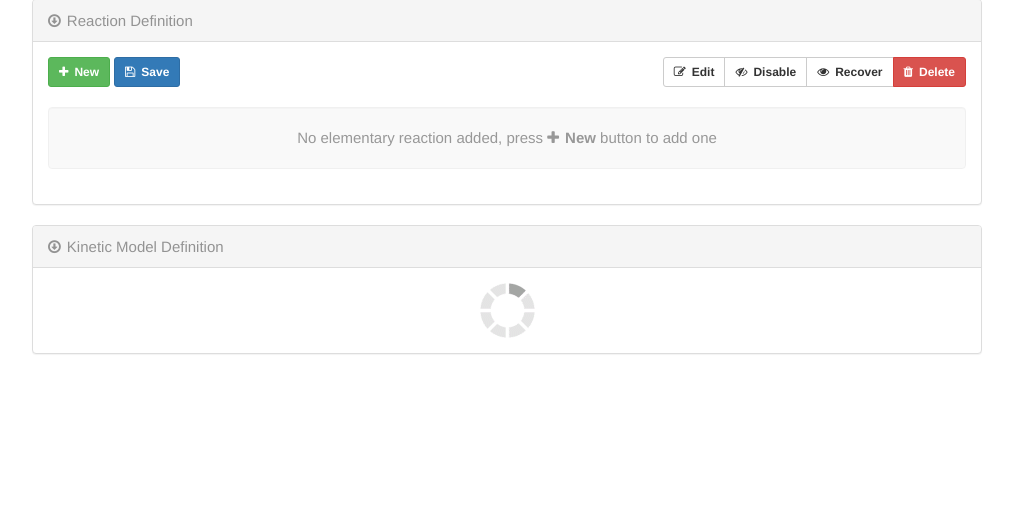
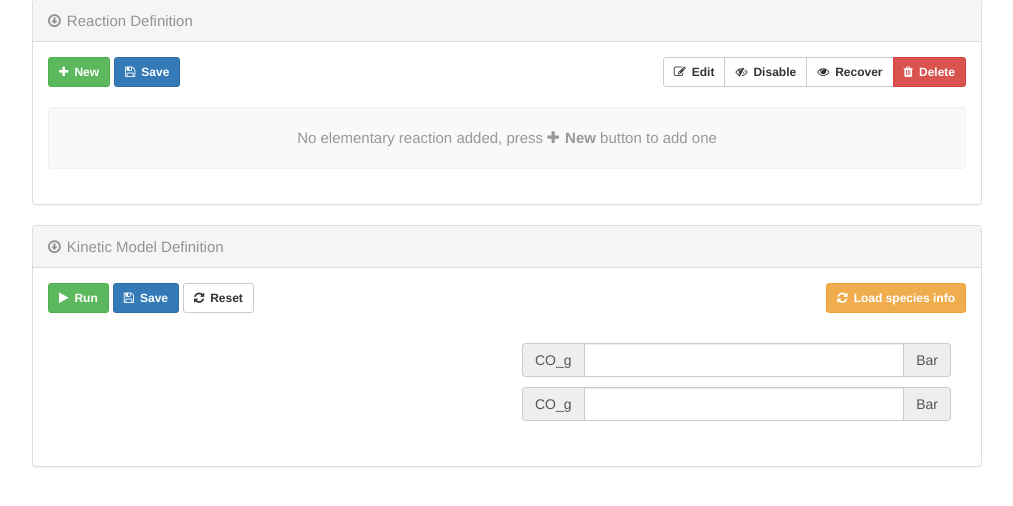
Before and after one commit to PytLab/scaks-hub, a Flask app: page /model/ in a window 1280 px wide. Shown: the part 181-687 px from the top of the page, without its empty margins (133-1146 px from the left). Run offline with Flask 2, Linux system fonts and the light colour scheme; some libraries are stand-ins or nearby versions.

Commit message:
添加model相关的按钮组

```diff
--- a/app/templates/model/model.html
+++ b/app/templates/model/model.html
@@ -3,7 +3,7 @@
 {% block content %}
 {% include "nav/navtabs.html" %}
 {% include "files/file_path.html" %}
-{% include "model/rxn_panel.html" %}
+{% include "model/panels.html" %}
 {% endblock %}
 
 {% block script %}
--- /dev/null
+++ b/app/templates/model/model_buttons.html
@@ -0,0 +1,14 @@
+<!-- Reactions buttons -->
+<div class="row">
+    <div class="col-sm-6 col-md-6 with-margin-bottom">
+        <button type="button" id="run-model" class="btn btn-sm btn-success"><i class="fa fa-play"></i><b>Run</b></button>
+        <button type="button" id="save-model" class="btn btn-sm btn-primary"><i class="fa fa-floppy-o"></i><b>Save</b></button>
+        <button type="button" id="reset-model" class="btn btn-sm btn-default"><i class="fa fa-refresh"></i><b>Reset</b></button>
+        <img class="with-margin-left" src="/static/img/broken-circle-20x20.gif" alt="Loading" style="display: none">
+    </div>
+    <div class="col-sm-6 col-md-6 text-right with-margin-bottom">
+        <div class="btn-group">
+            <button type="button" id="load-species" class="btn btn-sm btn-warning"><i class="fa fa-refresh"></i><b>Load species info</b></button>
+        </div>
+    </div>
+</div>
--- /dev/null
+++ b/app/templates/model/model_form.html
@@ -0,0 +1,16 @@
+<div class="with-margin-top">
+    <div class="col-md-6">
+    </div>
+    <div class="col-md-6">
+        <div class="input-group with-margin-top">
+            <span class="input-group-addon">CO_g</span>
+            <input type="text" class="form-control" aria-label="Amount (to the nearest dollar)">
+            <span class="input-group-addon">Bar</span>
+        </div>
+        <div class="input-group with-margin-top">
+            <span class="input-group-addon">CO_g</span>
+            <input type="text" class="form-control" aria-label="Amount (to the nearest dollar)">
+            <span class="input-group-addon">Bar</span>
+        </div>
+    </div>
+</div>
--- /dev/null
+++ b/app/templates/model/panels.html
@@ -0,0 +1,41 @@
+<div class="row">
+    <!-- store path info -->
+    <div id="full-path" data-full-path="{{ full_path }}"></div>
+	<div class="panel panel-default">
+		<div class="panel-heading" data-toggle="collapse" data-target="#rxn-panel-body">
+            <div class="embeded-charactors">
+                <i class="fa fa-arrow-circle-o-down rotate-icon"></i>Reaction Definition
+            </div>
+		</div>
+		<div id="rxn-panel-body" class="panel-collapse collapse in">
+			<div class="panel-body">
+                {% include "model/rxn_buttons.html" %}
+                {% include "model/rxn_table.html" %}
+
+                <!-- Loading animation -->
+                <div class="text-center loading">
+	                <img src="/static/img/broken-circle.gif" alt="Loading..." style="display:none">
+                </div>
+			</div>
+		</div>
+	</div>
+	{% include "model/rxn_definition.html" %}
+
+	<div class="panel panel-default">
+		<div class="panel-heading" data-toggle="collapse" data-target="#model-panel-body">
+            <div class="embeded-charactors">
+                <i class="fa fa-arrow-circle-o-down rotate-icon"></i>Kinetic Model Definition
+            </div>
+		</div>
+		<div id="model-panel-body" class="panel-collapse collapse in">
+			<div class="panel-body">
+                {% include "model/model_buttons.html" %}
+                {% include "model/model_form.html" %}
+                <!-- Loading animation -->
+            </div>
+            <div class="panel-body text-center">
+                <img src="/static/img/broken-circle.gif" alt="Loading..." style="display:none">
+			</div>
+		</div>
+	</div>
+</div>
--- /dev/null
+++ b/app/templates/model/rxn_buttons.html
@@ -0,0 +1,25 @@
+<!-- Reactions buttons -->
+<div class="row">
+    <div class="col-sm-6 col-md-6 with-margin-bottom">
+        <div class="btn-group">
+            <button data-toggle="dropdown" class="btn btn-sm btn-success dropdown-toggle" type="button">
+            <i class="fa fa-plus"></i><b>New</b>
+            </button>
+            <ul class="dropdown-menu">
+                <li class="dropdown-header"><b>Select a reaction type</b></li>
+                <li class="open-rxn-definition" id="no-barrier"><a href="">A <i class="fa fa-long-arrow-right"></i>B</a></li>
+                <li class="open-rxn-definition" id="with-barrier"><a href="">A <i class="fa fa-arrows-h"></i>B <i class="fa fa-long-arrow-right"></i>C</a></li>
+            </ul>
+        </div>
+        <button type="button" id="save-rxns" class="btn btn-sm btn-primary"><i class="fa fa-floppy-o"></i><b>Save</b></button>
+        <img class="with-margin-left" src="/static/img/broken-circle-20x20.gif" alt="Loading" style="display: none">
+    </div>
+    <div class="col-sm-6 col-md-6 text-right with-margin-bottom">
+        <div class="btn-group">
+            <button type="button" id="edit-rxn" class="btn btn-sm btn-default"><i class="fa fa-edit"></i><b>Edit</b></button>
+            <button type="button" id="disable-rxns" class="btn btn-sm btn-default"><i class="fa fa-eye-slash"></i><b>Disable</b></button>
+            <button type="button" id="recover-rxns" class="btn btn-sm btn-default"><i class="fa fa-eye"></i><b>Recover</b></button>
+            <button type="button" id="delete-rxns" class="btn btn-sm btn-danger"><i class="fa fa-trash"></i><b>Delete</b></button>
+        </div>
+    </div>
+</div>
--- a/app/templates/model/rxn_panel.html
+++ /dev/null
@@ -1,61 +0,0 @@
-<div class="row">
-    <!-- store path info -->
-    <div id="full-path" data-full-path="{{ full_path }}"></div>
-	<div class="panel panel-default">
-		<div class="panel-heading" data-toggle="collapse" data-target="#rxn-panel-body">
-            <div class="embeded-charactors">
-                <i class="fa fa-arrow-circle-o-down rotate-icon"></i>Reaction Definition
-            </div>
-		</div>
-		<div id="rxn-panel-body" class="panel-collapse collapse in">
-			<div class="panel-body">
-				<!-- Reactions buttons -->
-			    <div class="row">
-				    <div class="col-sm-6 col-md-6 with-margin-bottom">
-					    <div class="btn-group">
-					    	<button data-toggle="dropdown" class="btn btn-sm btn-success dropdown-toggle" type="button">
-					    	<i class="fa fa-plus"></i><b>New</b>
-					    	</button>
-							<ul class="dropdown-menu">
-                                <li class="dropdown-header"><b>Select a reaction type</b></li>
-                                <li class="open-rxn-definition" id="no-barrier"><a href="">A <i class="fa fa-long-arrow-right"></i>B</a></li>
-								<li class="open-rxn-definition" id="with-barrier"><a href="">A <i class="fa fa-arrows-h"></i>B <i class="fa fa-long-arrow-right"></i>C</a></li>
-							</ul>
-						</div>
-                        <button type="button" id="save-rxns" class="btn btn-sm btn-primary"><i class="fa fa-floppy-o"></i><b>Save</b></button>
-                        <img class="with-margin-left" src="/static/img/broken-circle-20x20.gif" alt="Loading" style="display: none">
-				    </div>
-                    <div class="col-sm-6 col-md-6 text-right with-margin-bottom">
-                        <div class="btn-group">
-                            <button type="button" id="edit-rxn" class="btn btn-sm btn-default"><i class="fa fa-edit"></i><b>Edit</b></button>
-                            <button type="button" id="disable-rxns" class="btn btn-sm btn-default"><i class="fa fa-eye-slash"></i><b>Disable</b></button>
-                            <button type="button" id="recover-rxns" class="btn btn-sm btn-default"><i class="fa fa-eye"></i><b>Recover</b></button>
-                            <button type="button" id="delete-rxns" class="btn btn-sm btn-danger"><i class="fa fa-trash"></i><b>Delete</b></button>
-                        </div>
-                    </div>
-			    </div>
-                {% include "model/rxn_table.html" %}
-
-                <!-- Loading animation -->
-                <div class="text-center loading">
-	                <img src="/static/img/broken-circle.gif" alt="Loading..." style="display:none">
-                </div>
-			</div>
-		</div>
-	</div>
-	{% include "model/rxn_definition.html" %}
-
-	<div class="panel panel-default">
-		<div class="panel-heading" data-toggle="collapse" data-target="#model-panel-body">
-            <div class="embeded-charactors">
-                <i class="fa fa-arrow-circle-o-down rotate-icon"></i>Kinetic Model Definition
-            </div>
-		</div>
-		<div id="model-panel-body" class="panel-collapse collapse in">
-			<div class="panel-body text-center">
-                <!-- Loading animation -->
-                <img src="/static/img/broken-circle.gif" alt="Loading...">
-			</div>
-		</div>
-	</div>
-</div>
```
